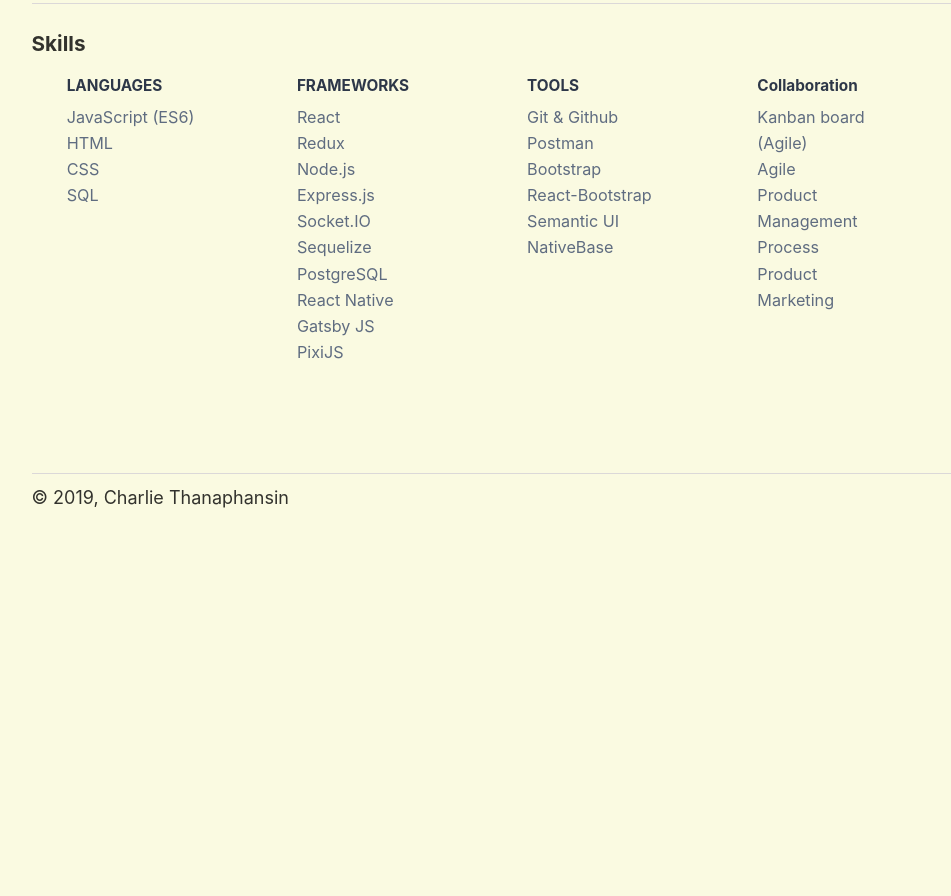
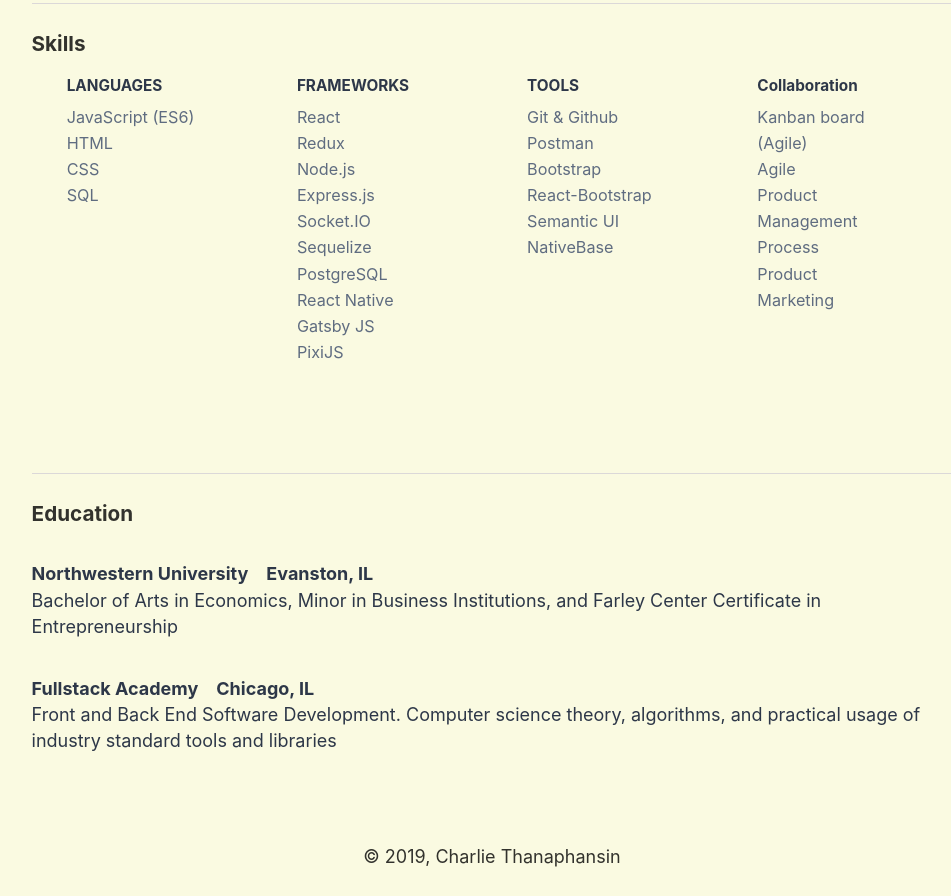
Before and after one commit to charlie-ttt/charlieWebsite, a Gatsby site: page / in a window 1280 px wide. Shown: the part 1329-2225 px from the top of the page, without its empty margins (148-1099 px from the left). Before the commit the page ends 1866 px from the top, so only its background shows below. Built offline with nearby package versions, Linux system fonts and the light colour scheme; Gatsby itself is replaced by a stand-in of ours.

Commit message:
added education

```diff
--- /dev/null
+++ b/src/components/education.js
@@ -0,0 +1,48 @@
+import React from "react"
+import educationStyles from "../css/education.module.css"
+
+const Education = () => {
+  return (
+    <div className={educationStyles.outerContainer}>
+      <h3>Education</h3>
+      <div className={educationStyles.eachEducation}>
+        <div className={educationStyles.firstLine}>
+          <div className={educationStyles.schoolNameContainer}>
+            <p className={educationStyles.educationTitle}>
+              Northwestern University
+            </p>
+          </div>
+          <div className={educationStyles.locationContainer}>
+            <p className={educationStyles.locationText}>Evanston, IL</p>
+          </div>
+        </div>
+        <div className={educationStyles.secondLine}>
+          <p>
+            Bachelor of Arts in Economics, Minor in Business Institutions, and
+            Farley Center Certificate in Entrepreneurship
+          </p>
+        </div>
+      </div>
+
+      <div className={educationStyles.eachEducation}>
+        <div className={educationStyles.firstLine}>
+          <div className={educationStyles.schoolNameContainer}>
+            <p className={educationStyles.educationTitle}>Fullstack Academy</p>
+          </div>
+          <div className={educationStyles.locationContainer}>
+            <p className={educationStyles.locationText}>Chicago, IL</p>
+          </div>
+        </div>
+        <div className={educationStyles.secondLine}>
+          <p>
+            Front and Back End Software Development. Computer science theory,
+            algorithms, and practical usage of industry standard tools and
+            libraries
+          </p>
+        </div>
+      </div>
+    </div>
+  )
+}
+
+export default Education
--- a/src/components/layout.js
+++ b/src/components/layout.js
@@ -46,7 +46,7 @@
         }}
       >
         <main>{children}</main>
-        <footer>
+        <footer style={{ display: "flex", justifyContent: "center" }}>
           <p>© {new Date().getFullYear()}, Charlie Thanaphansin</p>
         </footer>
       </div>
--- /dev/null
+++ b/src/css/education.module.css
@@ -0,0 +1,36 @@
+.outerContainer {
+  margin-top: 1em;
+  margin-bottom: 5em;
+}
+.eachEducation {
+  color: #2d3748;
+  margin-top: 2rem;
+  margin-bottom: 1rem;
+  display: flex;
+  flex-direction: column;
+  /* justify-content: flex-start; */
+}
+.firstLine {
+  color: #2d3748;
+  /* margin-top: 2rem;
+  margin-bottom: 1rem; */
+  display: flex;
+  justify-content: flex-start;
+}
+.secondLine {
+  color: #2d3748;
+  /* margin-top: 2rem;
+  margin-bottom: 1rem; */
+  display: flex;
+  justify-content: flex-start;
+}
+.educationTitle {
+  font-weight: bold;
+}
+
+.locationContainer {
+  padding-left: 1em;
+}
+.locationText {
+  font-weight: bold;
+}
--- a/src/pages/index.js
+++ b/src/pages/index.js
@@ -7,6 +7,7 @@
 import SEO from "../components/seo"
 import Projects from "../components/projects"
 import Skills from "../components/skills"
+import Education from "../components/education"
 
 const IndexPage = props => {
   return (
@@ -53,7 +54,7 @@
       </div>
 
       <div style={styles.sectionDivide}>
-        <h3></h3>
+        <Education />
       </div>
 
       {/* <Link to="/page-2/">Go to page 2</Link> */}
```
